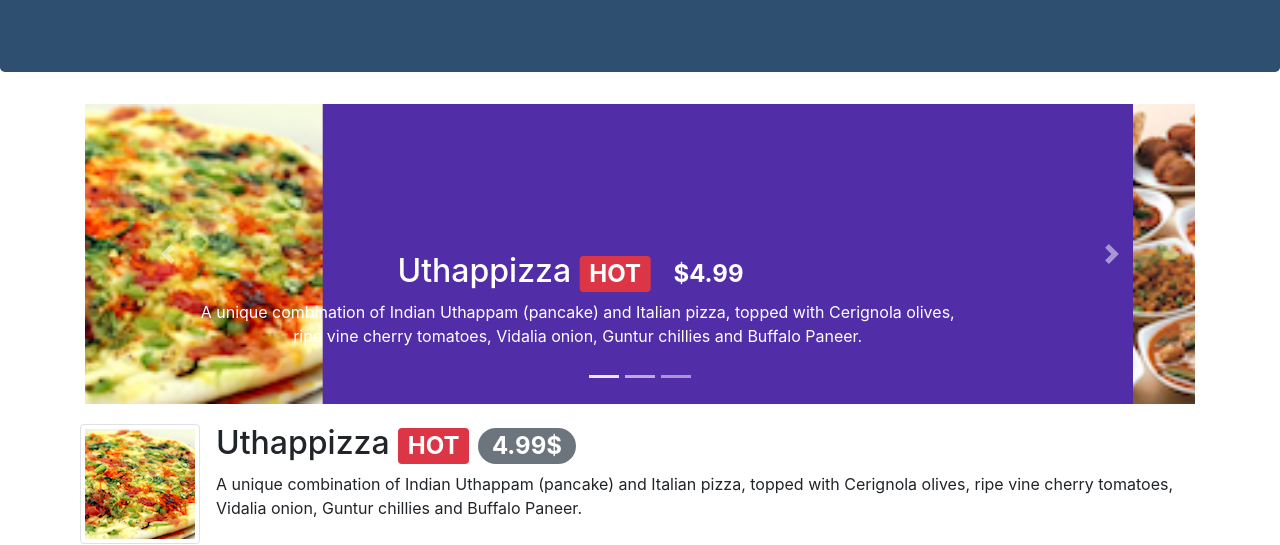
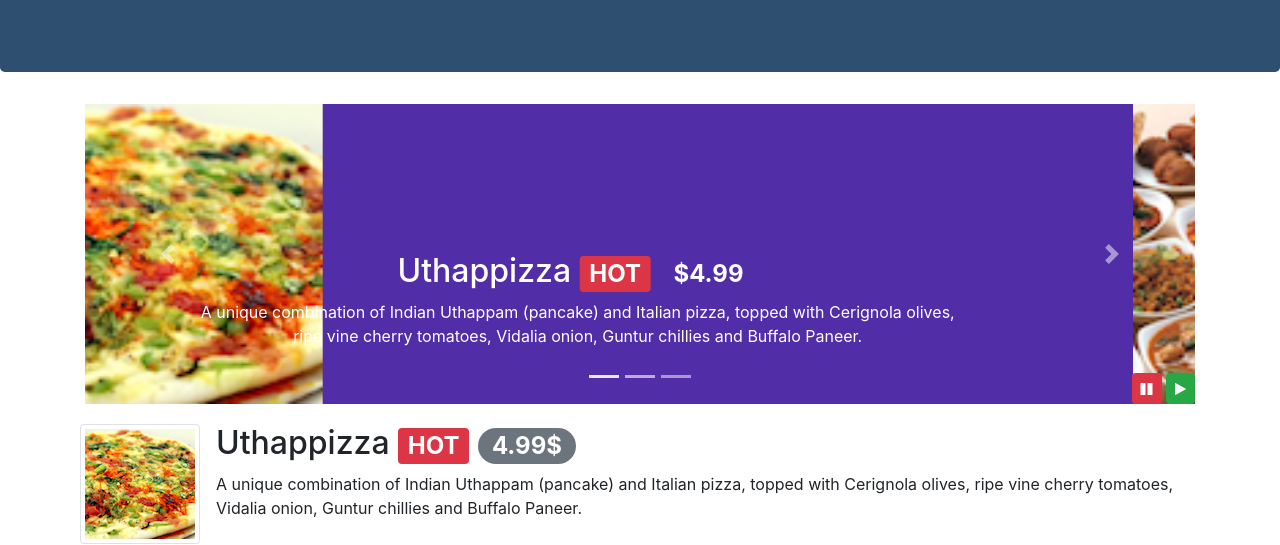
Before and after one commit to monirulHaque/Bootstrap-project, a website: page index.html in a window 1280 px wide. Shown: the part 276-821 px from the top of the page. Drawn offline with nearby package versions, Linux system fonts and the light colour scheme.

Commit message:
carousel pause-play button

```diff
--- a/css/styles.css
+++ b/css/styles.css
@@ -49,3 +49,9 @@
     margin-top: 5px;
     margin-bottom: 5px;
 }
+#carouselButton {
+    position: absolute;
+    right: 0px;
+    bottom: 0px;
+    z-index: 1;
+}
--- a/index.html
+++ b/index.html
@@ -166,21 +166,11 @@
                             <div class="offset-md-2 col-md-8 offset-1 ">
                                 <button type="submit" class="btn btn-secondary" data-dismiss="modal">Cancel</button>
                                 <button type="submit" class="btn btn-primary">Reserve</button>
-
                             </div>
-
                         </div>
-
-
-
-
-
-
                     </form>
-
                 </div>
             </div>
-
         </div>
     </div>
 
@@ -264,6 +254,15 @@
                         <a class="carousel-control-next" href="#mycarousel" role="button" data-slide="next">
                             <span class="carousel-control-next-icon"></span>
                         </a>
+                        <!--Carousel pasue-resume controller-->
+                        <div class="btn-grp" id="carouselButton">
+                            <button class="btn btn-danger btn-sm" id="carousel-pause">
+                                <span class="fa fa-pause"></span>
+                            </button>
+                            <button class="btn btn-success btn-sm" id="carousel-play">
+                                <span class="fa fa-play"></span>
+                            </button>
+                        </div>
                     </div>
                 </div>
             </div>
@@ -435,12 +434,23 @@
     <script src="node_modules/popper.js/dist/umd/popper.min.js"></script>
     <script src="node_modules/bootstrap/dist/js/bootstrap.min.js"></script>
 
-    <!--tooltip script-->
-    <!-- <script>
+
+    <script>
+
         $(document).ready(function(){
-            $('[data-toggle="tooltip"]').tooltip();
+            //tooltip script
+            // $('[data-toggle="tooltip"]').tooltip();
+            //carousel slide change interval
+            $("#mycarousel").carousel( { interval: 2000 } );
+            $("#carousel-pause").click(function(){
+                $("#mycarousel").carousel('pause');
+            });
+            $("#carousel-play").click(function(){
+                $("#mycarousel").carousel('cycle');
+            });
+
         });
-    </script> -->
+    </script>
 </body>
 
 </html>
--- a/package.json
+++ b/package.json
@@ -22,11 +22,11 @@
     "lite-server": "^2.5.4"
   },
   "dependencies": {
-    "bootstrap": "^4.4.1",
+    "bootstrap": "^4.5.0",
     "bootstrap-social": "^5.1.1",
     "font-awesome": "^4.7.0",
     "jquery": "^3.5.1",
     "minimist": "^1.2.5",
-    "popper.js": "^1.12.9"
+    "popper.js": "^1.16.1"
   }
 }
```
Also changed, not shown: 1 other file.
